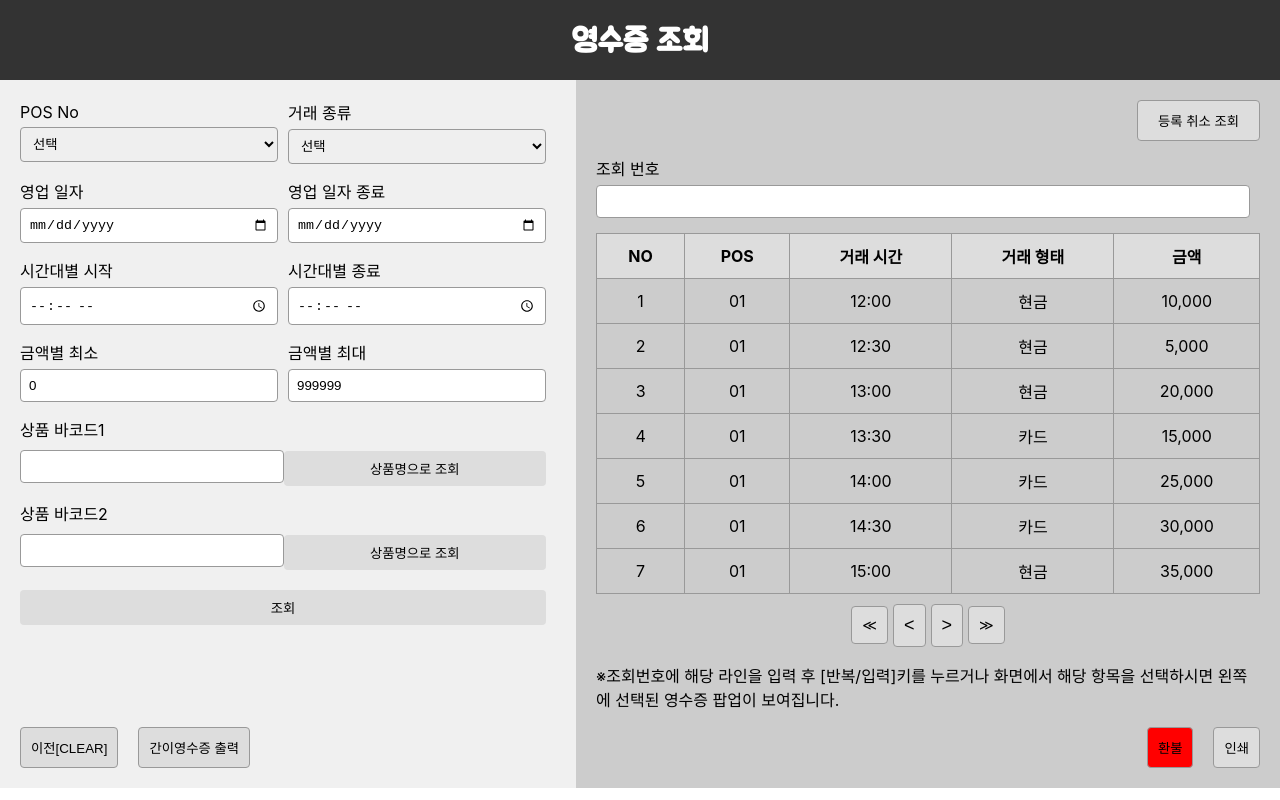
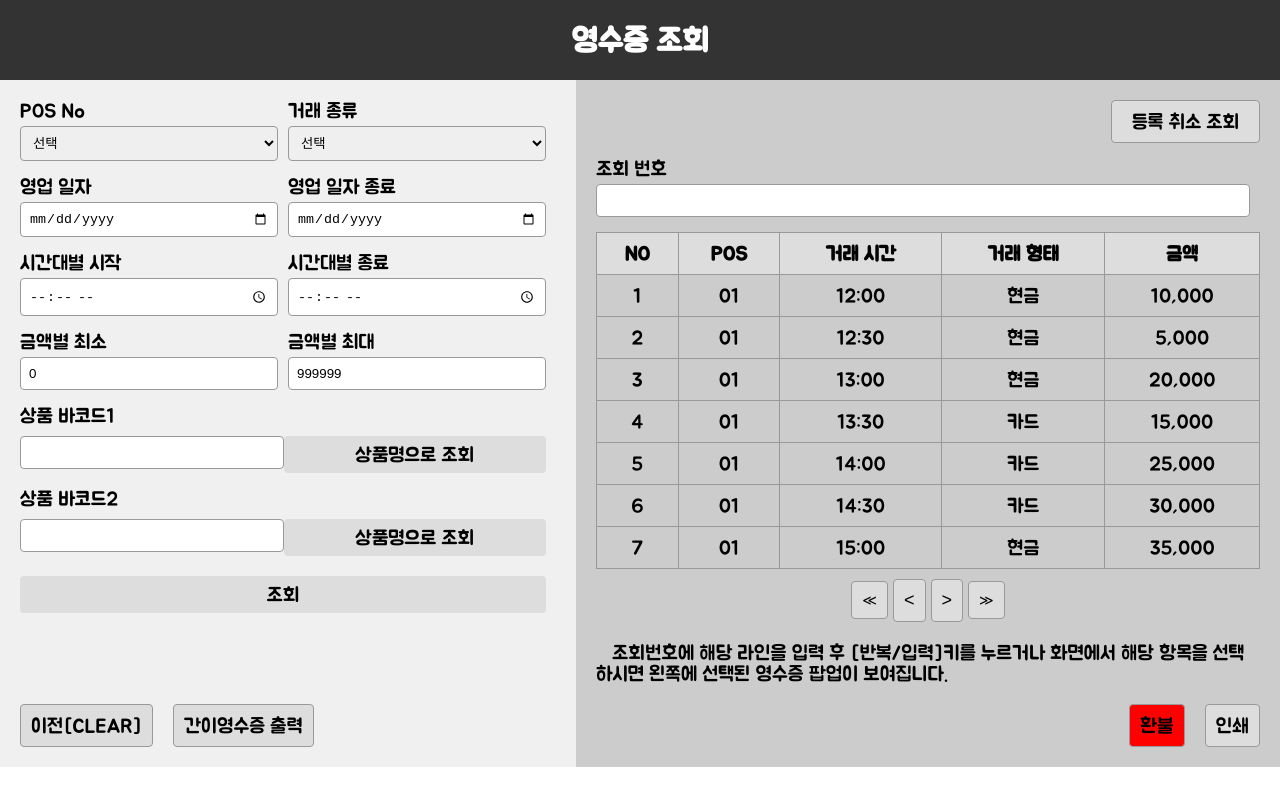
Before and after one commit to minju-sin/capstone, a React (Create React App) app in the folder frontend/: page /service in a window 1280 px wide. Built offline with nearby package versions, Linux system fonts and the light colour scheme.

Commit message:
글씨체 디자인 전체 변경 완료

```diff
--- a/frontend/src/components/styles/ServiceLeftCSS.js
+++ b/frontend/src/components/styles/ServiceLeftCSS.js
@@ -4,6 +4,8 @@ export const StyledServiceContainer = styled.div`
     display: flex;
     flex-direction: column;
     height: calc(100% - 50px);
+    font-family: BMJUA;
+    font-size: 20px;
 `;
 
 export const StyledMainContent = styled.div`
@@ -68,6 +70,8 @@ export const StyledServiceButton = styled.button`
     background-color: #ddd;
     border: none;
     margin-top: 5px;
+    font-family: BMJUA;
+    font-size: 20px;
 `;
 
 export const StyledBottomButtons = styled.div`
@@ -87,6 +91,8 @@ export const StyledLeftButton = styled.button`
     border-radius: 4px;
     cursor: pointer;
     margin-right: 10px;
+    font-family: BMJUA;
+    font-size: 20px;
 `;
 
 /* 영수증 */
@@ -125,6 +131,8 @@ export const StyledPopUpClose = styled.button`
     font-weight: bold;
     background: none;
     border: none;
+    font-family: BMJUA;
+    font-size: 20px;
 `;
 
 export const StyledConditionInput = styled.button`
@@ -135,6 +143,8 @@ export const StyledConditionInput = styled.button`
     background-color: #ddd;
     border: 1px solid #999;
     border-radius: 4px;
+    font-family: BMJUA;
+    font-size: 20px;
 `;
 
 export const ReceiptContent = styled.div`
--- a/frontend/src/components/styles/ServiceRightCSS.js
+++ b/frontend/src/components/styles/ServiceRightCSS.js
@@ -14,7 +14,7 @@ export const StyledRSection = styled.div`
 export const StyledRightHeader = styled.div`
     display: flex;
     justify-content: flex-end;
-     align-items: center;
+    align-items: center;
     margin-bottom: 15px;
 `;
 
@@ -24,6 +24,8 @@ export const StyledRhButton = styled.button`
     border: 1px solid #999;
     border-radius: 4px;
     cursor: pointer;
+    font-family: BMJUA;
+    font-size: 20px;
 `;
 
 export const StyledTable = styled.table`
@@ -87,4 +89,6 @@ export const StyledRightButton = styled.button`
     cursor: pointer;
     margin-left: 10px;
     justify-content: flex-end;
+    font-family: BMJUA;
+    font-size: 20px;
 `;
```
